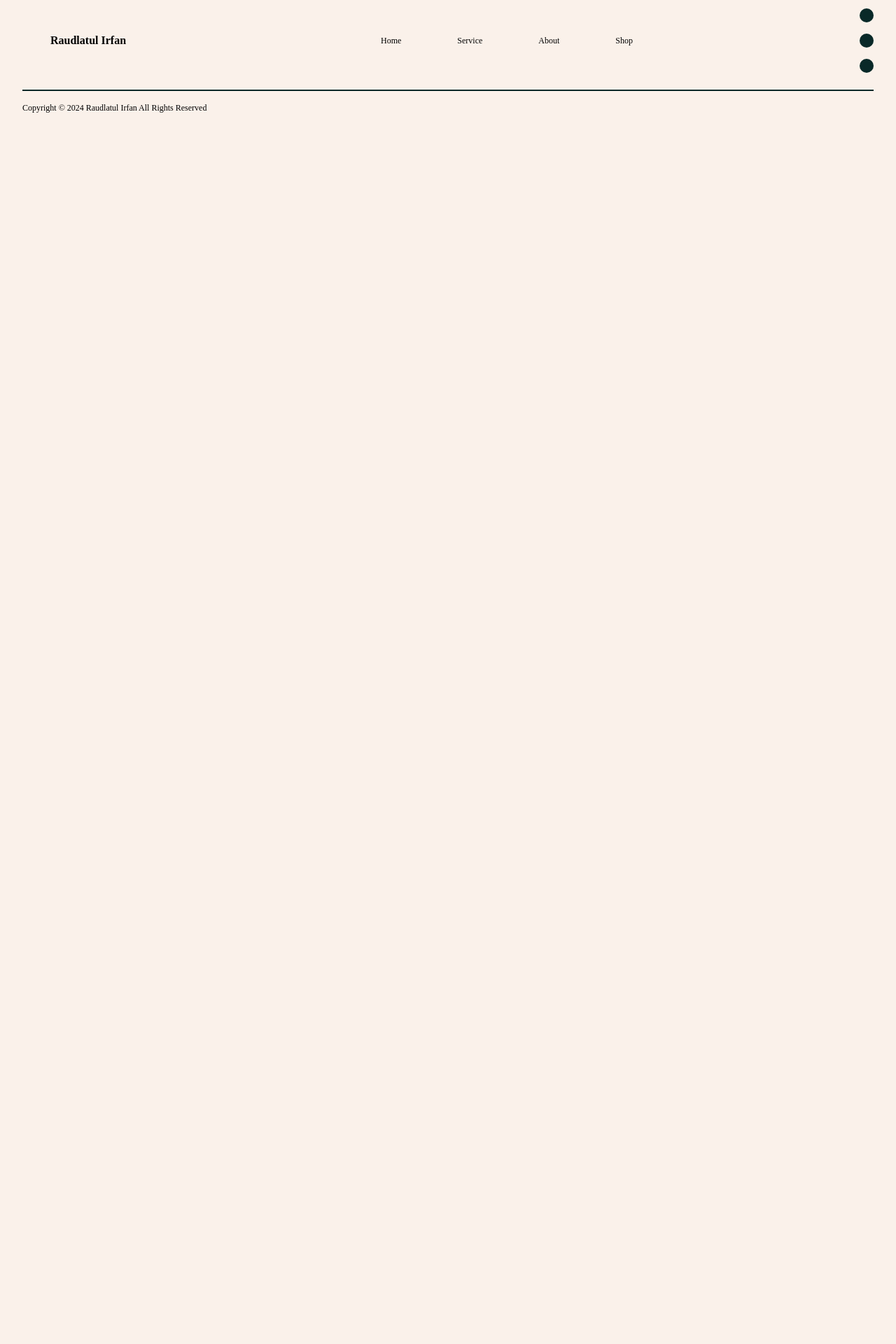
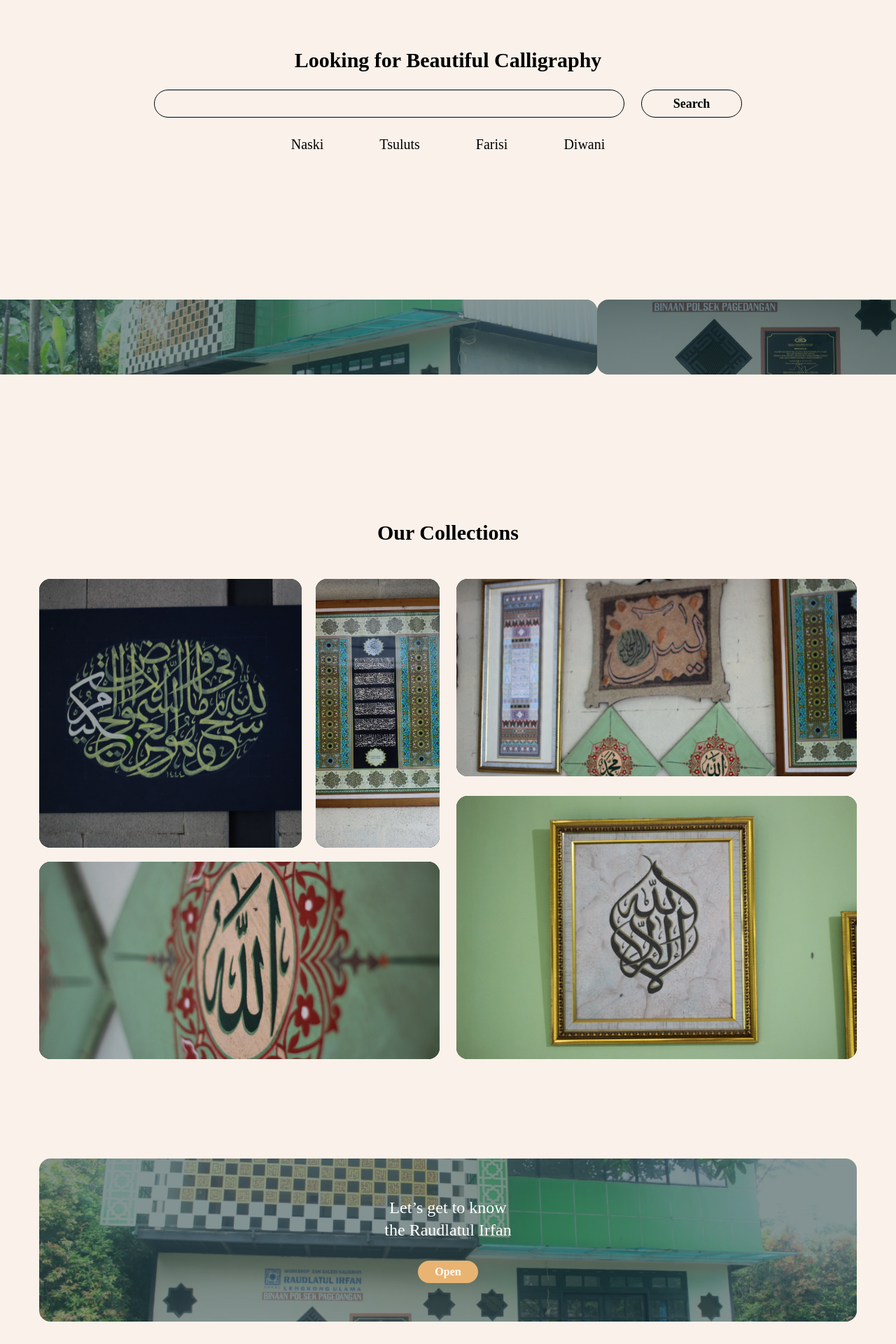
Before and after one commit to michaeltio/raudlatul_dummy, a Next.js app in the folder client/: page / in a window 1280 px wide. Shown: the part 220-2140 px from the top of the page at 70% size. Before the commit the page ends 800 px from the top, so only its background shows below. Built offline with nearby package versions, Linux system fonts and the light colour scheme.

Commit message:
Home Fully Finished

```diff
--- a/client/src/app/layout.jsx
+++ b/client/src/app/layout.jsx
@@ -14,7 +14,7 @@ export default function RootLayout({ children }) {
     <html lang="en">
       <body className={`bg-primaryWhite font-ptserif ${inter.className}`}>
         <NavigationBar />
-        {children}
+        <main className="min-h-screen md:pt-20 pt-14">{children}</main>
         <Footer />
       </body>
     </html>
--- a/client/src/app/page.jsx
+++ b/client/src/app/page.jsx
@@ -1,9 +1,136 @@
 import React from "react";
+import Image from "next/image";
 
-export default function Home() {
+function Home() {
   return (
     <>
-      <h1></h1>
+      <div className="space-y-6 text-center md:py-52 py-12">
+        <h2 className="font-ptserif text-2xl font-bold md:text-3xl">
+          Looking for Beautiful Calligraphy
+        </h2>
+        <div className="flex w-full flex-row justify-center gap-3 px-16 md:gap-6">
+          <input
+            type="text"
+            placeholder=""
+            className="h-7 w-60 rounded-full border border-black bg-transparent p-2 md:h-10 md:w-7/12"
+          />
+          <button className="text-xs w-32 p-3 rounded-full border border-black py-1 font-ptserif font-bold md:w-36 md:text-lg hover:bg-[#092928] hover:text-white">
+            Search
+          </button>
+        </div>
+        <div className="justify-center">
+          <div className="flex items-center justify-center md:gap-20 gap-5 text-xs md:text-xl">
+            <h1 className={`inline font-ptserif`}>Naski</h1>
+            <h1 className={`inline font-ptserif`}>Tsuluts</h1>
+            <h1 className={`inline font-ptserif`}>Farisi</h1>
+            <h1 className={`inline font-ptserif`}>Diwani</h1>
+          </div>
+        </div>
+      </div>
+
+      <div id="pembatas" className="grid grid-cols-3">
+        <div className="relative col-span-2 w-full h-20 md:h-auto rounded-e-2xl bg-[#092928]">
+          <Image
+            src="/webp/main-building.webp"
+            layout="fill"
+            objectFit="cover"
+            className="rounded-e-2xl"
+          />
+          <div className="absolute inset-0 rounded-e-2xl bg-[#092928] opacity-50"></div>
+        </div>
+        <div className="relative w-full rounded-s-2xl bg-[#092928]] md:aspect-[16/4]">
+          <Image
+            src="/webp/building-certificate.webp"
+            layout="fill"
+            objectFit="cover"
+            className="rounded-s-2xl"
+          />
+          <div className="absolute inset-0 rounded-s-2xl bg-[#092928] opacity-50"></div>
+        </div>
+      </div>
+
+      <div id="collections" className="md:py-52 py-12 md:space-y-6 md:mx-8">
+        <div className="text-center">
+          <h2 className="font-ptserif text-2xl font-bold md:text-3xl">
+            Our Collections
+          </h2>
+        </div>
+
+        <div className="justify-center space-y-3 p-6 md:flex md:space-x-3 md:space-y-0 md:gap-3">
+          <div id="3Foto" className="space-y-3 md:flex-1 md:space-y-5">
+            <div className="grid grid-cols-3 gap-3 md:gap-5">
+              <div className="relative col-span-2  w-full rounded-2xl bg-[#092928] py-20 md:aspect-video md:py-32 md:h-96">
+                <Image
+                  src="/webp/caligraphy02.webp"
+                  layout="fill"
+                  objectFit="cover"
+                  className="rounded-2xl"
+                />
+              </div>
+              <div className="relative w-full rounded-2xl bg-[#092928] py-20 md:py-32">
+                <Image
+                  src="/webp/caligraphy03.webp"
+                  layout="fill"
+                  objectFit="cover"
+                  className="rounded-2xl"
+                />
+              </div>
+            </div>
+            <div className="relative w-full rounded-2xl bg-[#092928] p-14 md:p-20 md:h-1/2">
+              <Image
+                src="/webp/caligraphy04.webp"
+                layout="fill"
+                objectFit="cover"
+                className="rounded-2xl"
+              />
+            </div>
+          </div>
+
+          <div id="2Foto" className="space-y-3 md:flex-1 md:space-y-7">
+            <div className="relative w-full rounded-2xl bg-[#092928] py-20 md:h-1/2">
+              <Image
+                src="/webp/caligraphy05.webp"
+                layout="fill"
+                objectFit="cover"
+                className="rounded-2xl"
+              />
+            </div>
+            <div className="relative aspect-video w-full rounded-2xl bg-[#014E3E] md:aspect-auto md:h-2/3">
+              <Image
+                src="/webp/caligraphy01.webp"
+                layout="fill"
+                objectFit="cover"
+                className="rounded-2xl"
+              />
+            </div>
+          </div>
+        </div>
+      </div>
+
+      <div
+        id="getToKnow"
+        className="py-8 p-6 md:items-center md:justify-center md:flex md:mx-8"
+      >
+        <div className="relative flex aspect-[5/1] w-full flex-col items-center justify-center gap-3 rounded-2xl py-16 md:gap-7 md:h-1/2">
+          <Image
+            src="/webp/main-building-front.webp"
+            width={1000}
+            height={1000}
+            className="absolute -z-10 h-full w-full rounded-2xl object-cover"
+          />
+          <div className="absolute inset-0 rounded-2xl bg-[#092928] opacity-50"></div>
+
+          <div className="z-10 text-center font-ptserif text-lg text-white md:text-2xl text-shadow-lg">
+            <p>Let’s get to know</p>
+            <p>the Raudlatul Irfan</p>
+          </div>
+          <button className="z-10 rounded-full bg-[#E9B472] px-6 py-1 font-ptserif font-semibold text-white hover:bg-[#C6975D]">
+            Open
+          </button>
+        </div>
+      </div>
     </>
   );
 }
+
+export default Home;
--- a/client/src/components/layout/Footer.jsx
+++ b/client/src/components/layout/Footer.jsx
@@ -1,6 +1,6 @@
 export default function Footer() {
   return (
-    <div className="bottom-0 mt-20 md:mt-32">
+    <div className="bottom-0">
       <div className="mx-6 flex flex-col items-center gap-6 border-b-2 border-t-2 border-[#092928] py-6 font-ptserif text-2xs text-xs font-semibold md:mx-8 md:flex-row md:justify-between md:border-t-0">
         <h1 className="md:px-10 md:text-base">Raudlatul Irfan</h1>
         <div className="flex gap-4 md:hidden">
--- a/client/src/components/layout/NavigationBar.jsx
+++ b/client/src/components/layout/NavigationBar.jsx
@@ -12,7 +12,7 @@ export default function NavigationBar() {
 
   return (
     <>
-      <nav className="mb-6 flex w-screen flex-row items-center justify-between px-6 py-4 shadow-[rgba(0,0,15,0.25)_0px_5px_5px_0px] md:mb-12 md:px-12 md:py-6">
+      <nav className="z-50 bg-primaryWhite bg-opacity-50 backdrop-blur-sm fixed flex w-screen flex-row items-center justify-between px-6 py-4 shadow-[rgba(0,0,15,0.25)_0px_5px_5px_0px] md:px-12 md:py-6">
         <h1 className="font-ptserif text-2xs font-semibold tracking-wide md:text-lg">
           Raudlatul Irfan
         </h1>
@@ -58,7 +58,7 @@ export default function NavigationBar() {
               animate={{ right: "0%" }}
               exit={{ right: "-50%" }}
               transition={{ duration: 0.3 }}
-              className="fixed right-0 top-0 z-50 flex h-screen w-1/3 flex-col bg-white bg-opacity-50 px-6 font-ptserif text-base font-semibold shadow-[-5px_0_5px_0px_rgba(0,0,15,0.25)] backdrop-blur-sm md:hidden"
+              className="fixed right-0 top-0 z-50 flex h-screen w-1/3 flex-col bg-primaryWhite bg-opacity-50 px-6 font-ptserif text-base font-semibold shadow-[-5px_0_5px_0px_rgba(0,0,15,0.25)] backdrop-blur-sm md:hidden"
             >
               <button
                 className="absolute left-0 top-0 px-2 py-4"
```
